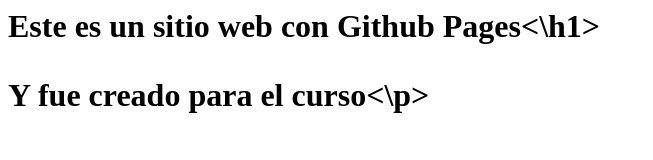
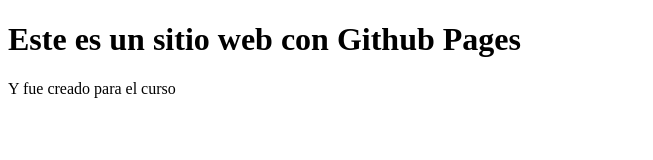
Before and after one commit to Rikmanu/Rikmanu, a plain HTML site: page index.html in a window 1280 px wide. Shown: the whole page, without its empty margins (0-653 px from the left). Drawn offline with Linux system fonts and the light colour scheme.

Commit message:
Cambio al index.html para gitHub

```diff
--- a/index.html
+++ b/index.html
@@ -1,2 +1,12 @@
-<h1>Este es un sitio web con Github Pages<\h1>
-	<p>	Y fue creado para el curso<\p>
+<!DOCTYPE html>
+<html lang="en">
+<head>
+	<meta charset="UTF-8">
+	<meta name="viewport" content="width=device-width, initial-scale=1.0">
+	<title>Document</title>
+</head>
+<body>
+	<h1>Este es un sitio web con Github Pages</h1>
+	<p>	Y fue creado para el curso</p>
+</body>
+</html>
```
